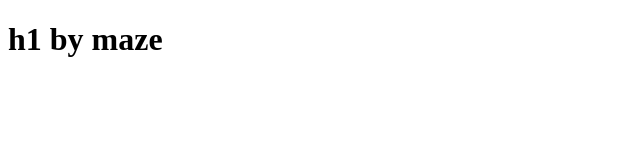
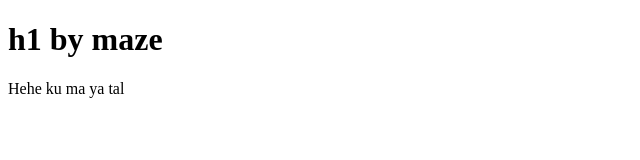
Before and after one commit to averyanlin/git-maze, a plain HTML site: page index.html in a window 1280 px wide. Shown: the whole page, without its empty margins (0-640 px from the left). Drawn offline with Linux system fonts and the light colour scheme.

Commit message:
new p
p tag add

```diff
--- a/index.html
+++ b/index.html
@@ -8,5 +8,6 @@
 </head>
 <body>
     <h1>h1 by maze</h1>
+    <p>Hehe ku ma ya tal</p>
 </body>
 </html>
```
